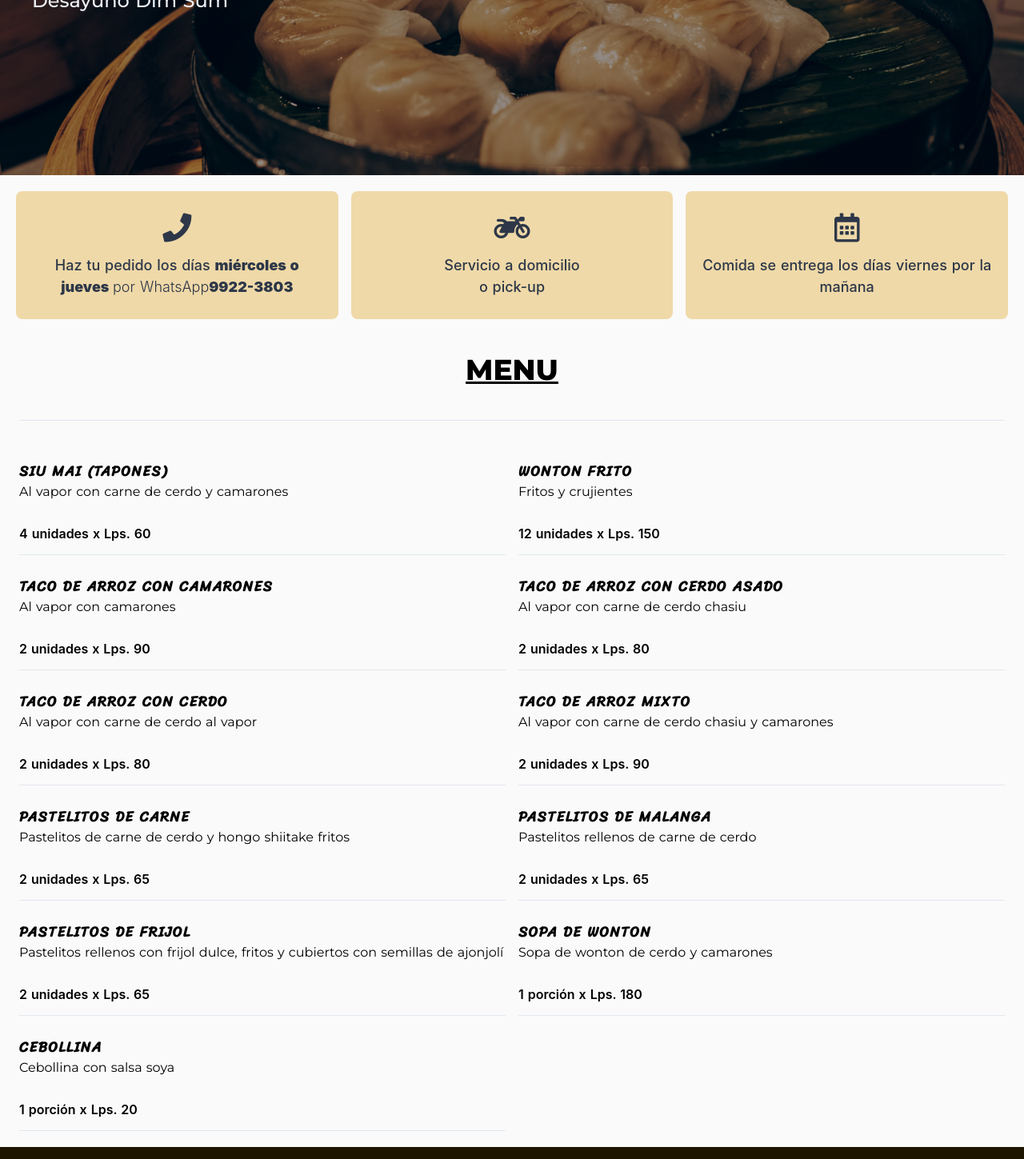
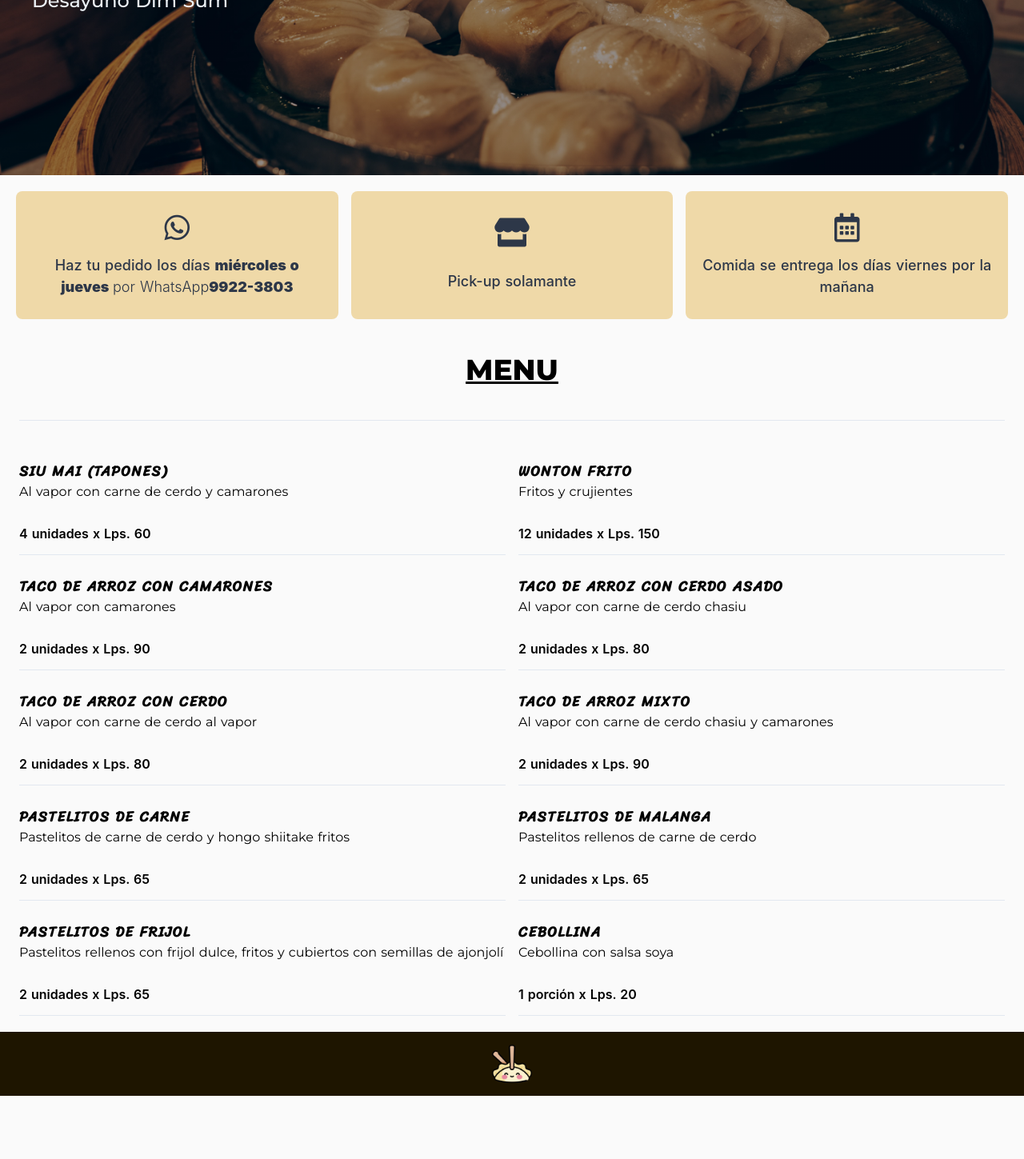
Before and after one commit to jocvegar/dim-sum-menu, a Nuxt app: page / in a window 1280 px wide. Shown: the part 393-1842 px from the top of the page at 80% size. After the commit the page ends 1763 px from the top, so only its background shows below. Built offline with nearby package versions, Linux system fonts and the light colour scheme; what vue-collage-slideshow would draw is missing.

Commit message:
updates menu

```diff
--- a/components/Menu.vue
+++ b/components/Menu.vue
@@ -125,13 +125,13 @@ export default {
         //   units: '2 unidades',
         //   price: '65'
         // },
-        {
-          id: 13,
-          title: 'sopa de wonton',
-          description: 'Sopa de wonton de cerdo y camarones',
-          units: '1 porción',
-          price: '180'
-        },
+        // {
+        //   id: 13,
+        //   title: 'sopa de wonton',
+        //   description: 'Sopa de wonton de cerdo y camarones',
+        //   units: '1 porción',
+        //   price: '180'
+        // },
         {
           id: 14,
           title: 'cebollina',
--- a/pages/index.vue
+++ b/pages/index.vue
@@ -16,11 +16,11 @@
     </section>
     <section class="mx-auto px-5 my-5">
       <div class="grid grid-cols-1 sm:grid-cols-3 gap-4">
-        <a :href = phone_link>
+        <a :href="phone_link">
           <div
             class="flex flex-col items-center justify-around bg-brown-500 h-40 px-5 py-5 text-gray-800 rounded-lg"
           >
-            <i class="fa fa-phone text-4xl" aria-hidden="true"></i>
+            <i class="fab fa-whatsapp text-4xl" aria-hidden="true"></i>
             <p class="font-medium text-lg text-center">
               Haz tu pedido los días
               <span class="font-black">
@@ -34,10 +34,9 @@
         <div
           class="flex flex-col items-center justify-around bg-brown-500 h-40 px-5 py-5 text-gray-800 rounded-lg"
         >
-          <i class="fas fa-motorcycle text-4xl"></i>
+          <i class="fas fa-store text-4xl"></i>
           <p class="font-medium text-lg text-center">
-            Servicio a domicilio <br>
-            o pick-up
+            Pick-up solamante
           </p>
         </div>
         <div
@@ -69,8 +68,7 @@
 
 <script>
 import Menu from '~/components/Menu.vue'
-import { isMobile } from 'mobile-device-detect';
-
+import { isMobile } from 'mobile-device-detect'
 
 export default {
   components: {
@@ -86,7 +84,9 @@ export default {
       return process.env.test
     },
     phone_link() {
-      return isMobile ? 'https://wa.me/+50499223803' : 'https://api.whatsapp.com/send?phone=+50499223803'
+      return isMobile
+        ? 'https://wa.me/+50499223803'
+        : 'https://api.whatsapp.com/send?phone=+50499223803'
     }
   },
   methods: {
```
